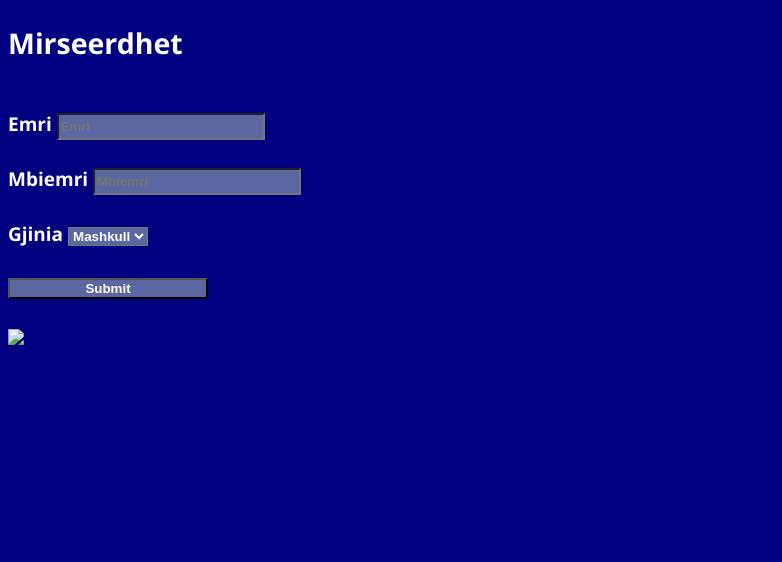
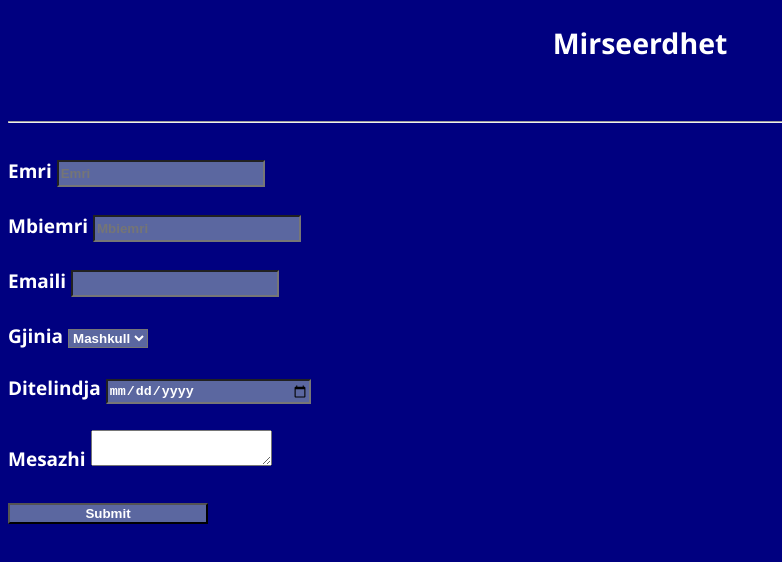
Before and after one commit to nesimig1/htmlcss, a plain HTML site: page index.html in a window 1280 px wide. Shown: the whole page, without its empty margins (0-782 px from the left). Drawn offline with Linux system fonts and the light colour scheme.

Commit message:
update index

```diff
--- a/index.html
+++ b/index.html
@@ -10,11 +10,12 @@
     <h2 id="titull">Mirseerdhet</h2>
 
     <br>
+    <hr>
+    <br>
 
     <div>
         <label><strong>Emri</strong></label>
         <input type="text" name="Emri" placeholder="Emri">
-
     </div>
 
     <br>
@@ -22,9 +23,14 @@
     <div>
         <label><strong>Mbiemri</strong></label>
         <input type="text" name="mbiembri" placeholder="Mbiemri">
+    </div>
+
+    <br>
+    <div>
+        <label>Emaili</label>
+        <input type="email" name="emaili">
 
     </div>
-
     <br>
 
     <div>
@@ -33,14 +39,25 @@
             <option value="Mashkull">Mashkull</option>
             <option value="Femer">Femer</option>
         </select>
+    </div>
 
+    <br>
+    <div>
+        <label>Ditelindja</label>
+        <input type="date" name="Ditelindja">
     </div>
+
     <br>
+
+    <div>
+        <label>Mesazhi</label>
+        <textarea name="Message"></textarea>
+    </div>
+
+    <br>
+
     <input type="submit" name="submit" value="Submit">
-    <div>
-        <br>
-        <img src="8fdeeea8a192b81840b2842bcd95a0e5.jpg">
-    </div>
+
 </body>
 
 </html>
--- a/styles.css
+++ b/styles.css
@@ -33,8 +33,13 @@ select {
 body {
     font-family:'Segoe UI', Tahoma, Geneva, Verdana, sans-serif;
     font-size: 19px;
+    font-weight: bold;
 }
 
-boxs{
-    background-color: azure;
+
+
+
+#titull{
+    text-align: center;
+
 }
```
